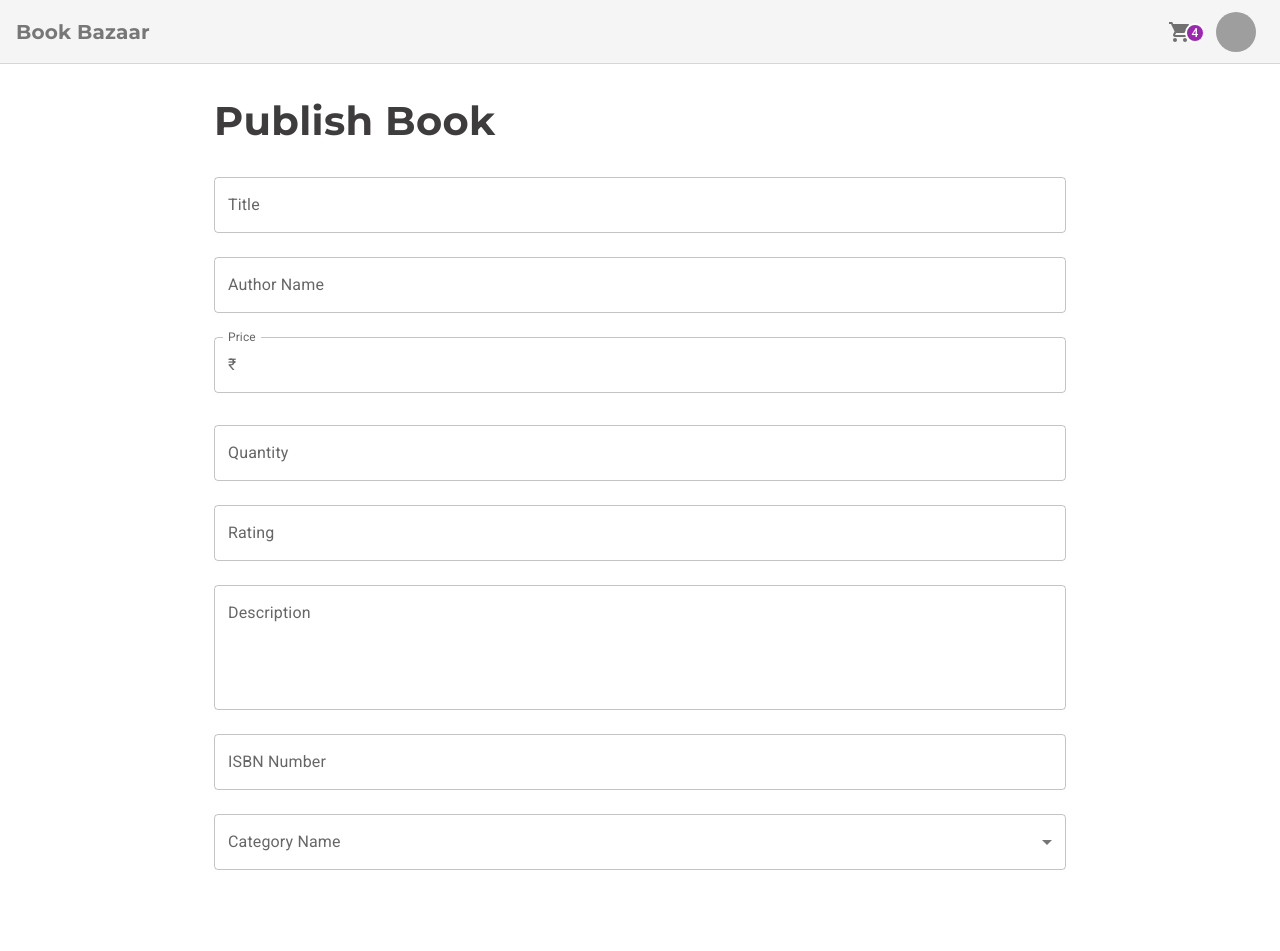
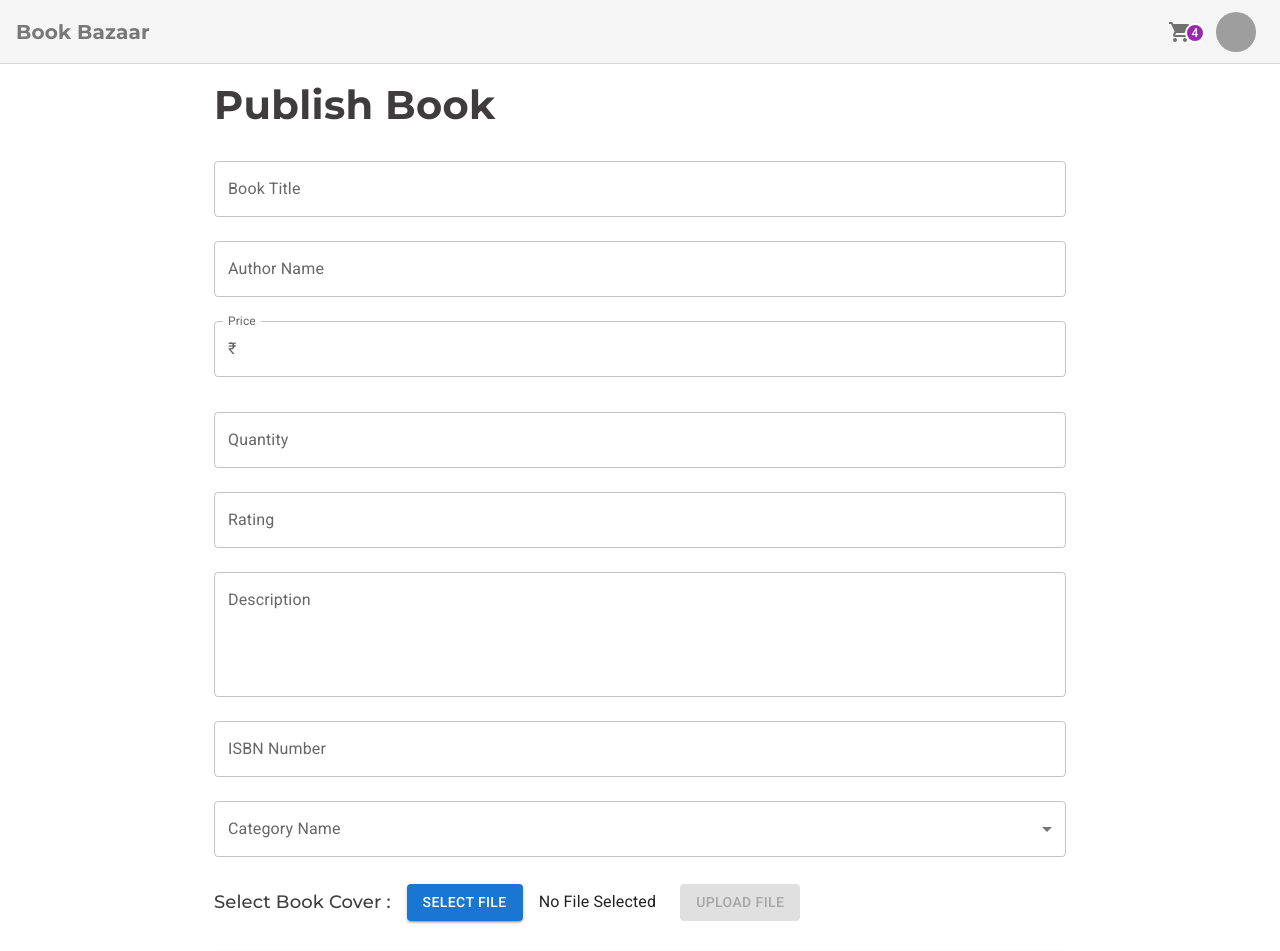
Before and after one commit to keshav1410/BookBazaar, a React (Create React App) app: page /publish in a window 1280 px wide. Shown: the top 951 px of the page. Built offline with nearby package versions, Linux system fonts and the light colour scheme; grey boxes are pictures that could not be loaded.

Commit message:
combined commit

```diff
--- a/src/App.js
+++ b/src/App.js
@@ -35,7 +35,7 @@ const App = () => {
             <Route path="/settings" element={<BookPage />} />
             <Route path="/publish" element={<PublishBook />} />
             <Route path="/admin/manageusers" element={<ManageUsers />} />
-            <Route path="/userprofile" element={<UserProfile />} />
+            <Route path="/profile" element={<UserProfile />} />
             <Route path="/managebooks" element={<ManageBooks />} />
           </Routes>
         </Router>
--- a/src/Components/Navbar.js
+++ b/src/Components/Navbar.js
@@ -25,11 +25,11 @@ const Navbar = () => {
     },
     {
       name: "Manage Books",
-      route: "account",
+      route: "managebooks",
     },
     {
       name: "Manage Users",
-      route: "manageusers",
+      route: "admin/manageusers",
     },
     {
       name: "Logout",
--- a/src/Pages/BookPage.js
+++ b/src/Pages/BookPage.js
@@ -24,7 +24,9 @@ const BookPage = () => {
       const fetchBook = async () => {
         setLoading(true);
         await axios
-          .get(`https://localhost:7250/api/Books/api/book/${bookId}`)
+          .get(
+            `${process.env.REACT_APP_API_URL}/Books/${bookId}/FilterBookById`
+          )
           .then((res) => {
             console.log(res.data);
             dispatch(selectBook(res.data));
--- a/src/Pages/PublishBook.js
+++ b/src/Pages/PublishBook.js
@@ -1,7 +1,7 @@
-import React from "react";
 import Navbar from "../Components/Navbar";
 import {
   Box,
+  Button,
   Container,
   FormControl,
   InputAdornment,
@@ -12,13 +12,129 @@ import {
   TextField,
   Typography,
 } from "@mui/material";
+import { useForm } from "react-hook-form";
+import { useEffect, useRef, useState } from "react";
+import axios from "axios";
+import { Alert, Snackbar } from "@mui/material";
+import { LoadingButton } from "@mui/lab";
+import FormHelperText from "@mui/material/FormHelperText";
+import CircularProgress from "@mui/material/CircularProgress";
+import { green } from "@mui/material/colors";
 
 const PublishBook = () => {
+  const [open, setOpen] = useState(false);
+  const [message, setMessage] = useState("");
+  const [loading, setLoading] = useState(false);
+  const [severity, setSeverity] = useState("success");
+  const [image, setImage] = useState(null);
+  const [success, setSuccess] = useState(false);
+  const [categoryID, setCategoryID] = useState("");
+  const [loading2, setLoading2] = useState(false);
+
+  const {
+    register,
+    reset,
+    handleSubmit,
+    formState: { errors },
+  } = useForm({
+    defaultValues: {
+      title: "",
+      description: "",
+      authorName: "",
+      price: "",
+      quantity: "",
+      isbn: "",
+      categoryID: "",
+      rating: "",
+    },
+  });
+
+  const handleButtonClick = async () => {
+    const userId = "8126999A-F96D-49ED-B355-BC95D738BD4B";
+    const formData = new FormData();
+    formData.append("file", image);
+    if (!loading && image) {
+      setSuccess(false);
+      setLoading(true);
+      axios
+        .post(
+          `${process.env.REACT_APP_API_URL}/Vendor/UploadFile?userId=${userId}`,
+          formData
+        )
+        .then((response) => {
+          setSuccess(true);
+          setLoading(false);
+          console.log(response);
+        })
+        .catch((error) => {
+          setLoading(false);
+          console.log(error);
+        });
+    }
+  };
+
+  const onSubmit = (data) => {
+    const userId = "8126999A-F96D-49ED-B355-BC95D738BD4B";
+    setLoading2(true);
+    data["price"] = Number(data.price);
+    data["quantity"] = Number(data.quantity);
+    data["rating"] = Number(data.rating);
+    console.log(data);
+    axios
+      .post(
+        `${process.env.REACT_APP_API_URL}/Vendor/${userId}/PublishBook`,
+        data
+      )
+      .then((response) => {
+        console.log(response.data);
+        reset();
+        setMessage("Book Published successfully");
+        setLoading2(false);
+        setSeverity("success");
+        setOpen(true);
+      })
+      .catch((error) => {
+        console.log(error);
+        setMessage("Error while Publishing book");
+        setLoading2(false);
+        setSeverity("error");
+        setOpen(true);
+      });
+  };
+  const handleClose = () => {
+    setOpen(false);
+  };
+  const handleChange = (event) => {
+    setImage(event.target.files[0]);
+  };
+  const buttonSx = {
+    ...(success && {
+      bgcolor: green[500],
+      "&:hover": {
+        bgcolor: green[700],
+      },
+    }),
+  };
   return (
     <>
+      <Snackbar
+        open={open}
+        autoHideDuration={6000}
+        onClose={handleClose}
+        anchorOrigin={{ vertical: "top", horizontal: "right" }}
+      >
+        <Alert onClose={handleClose} severity={severity} sx={{ width: "100%" }}>
+          {message}
+        </Alert>
+      </Snackbar>
       <Navbar />
       <Container maxWidth="md">
-        <Box sx={{ my: 6 }}>
+        <Box
+          component="form"
+          onSubmit={handleSubmit(onSubmit)}
+          noValidate
+          sx={{ mt: 1 }}
+        >
           <Typography
             variant="h6"
             textTransform="capitalize"
@@ -35,27 +151,52 @@ const PublishBook = () => {
           </Typography>
           <TextField
             id="outlined-basic"
-            label="Title"
+            label="Book Title"
+            name="title"
             variant="outlined"
             fullWidth
             margin="normal"
+            error={errors.title ? true : false}
+            helperText={
+              errors.title?.type === "required" && "Book Title is required"
+            }
+            {...register("title", { required: true })}
           />
           <TextField
             id="outlined-basic"
             label="Author Name"
             variant="outlined"
+            name="authorName"
             fullWidth
             margin="normal"
+            error={errors.authorName ? true : false}
+            helperText={
+              errors.authorName?.type === "required" &&
+              "Author Name is required"
+            }
+            {...register("authorName", { required: true })}
           />
           <FormControl fullWidth sx={{ my: 2 }}>
-            <InputLabel htmlFor="outlined-adornment-amount">Price</InputLabel>
+            <InputLabel
+              htmlFor="outlined-adornment-amount"
+              error={errors.price ? true : false}
+            >
+              Price
+            </InputLabel>
             <OutlinedInput
+              type="number"
+              name="price"
               id="outlined-adornment-amount"
               startAdornment={
                 <InputAdornment position="start">₹</InputAdornment>
               }
               label="Price"
+              error={errors.price ? true : false}
+              {...register("price", { required: true })}
             />
+            <FormHelperText error={errors.price ? true : false}>
+              {errors.price?.type === "required" && "Price is required"}
+            </FormHelperText>
           </FormControl>
           <TextField
             id="outlined-basic"
@@ -64,49 +205,157 @@ const PublishBook = () => {
             fullWidth
             margin="normal"
             type="number"
+            name="quantity"
+            error={errors.quantity ? true : false}
+            helperText={
+              errors.quantity?.type === "required" && "Quantity is required"
+            }
+            {...register("quantity", { required: true })}
           />
           <TextField
             id="outlined-basic"
             label="Rating"
             variant="outlined"
+            name="rating"
             fullWidth
             margin="normal"
             type="number"
+            error={errors.rating ? true : false}
+            helperText={
+              (errors.rating?.type === "required" && "Rating is required") ||
+              (errors.rating?.type === "pattern" &&
+                "Ratings should range from 1 to 5 with up to one decimal point")
+            }
+            {...register("rating", {
+              required: true,
+              pattern: /^[1-5](\.[0-9])?$/,
+            })}
           />
           <TextField
             id="outlined-multiline-static"
             label="Description"
+            name="description"
             multiline
             rows={4}
             margin="normal"
             fullWidth
+            error={errors.description ? true : false}
+            helperText={
+              errors.description?.type === "required" &&
+              "Description is required"
+            }
+            {...register("description", { required: true })}
           />
           <TextField
             id="outlined-basic"
             label="ISBN Number"
+            name="isbn"
             variant="outlined"
             fullWidth
             margin="normal"
+            error={errors.isbn ? true : false}
+            helperText={
+              errors.isbn?.type === "required" && "ISBN Number is required"
+            }
+            {...register("isbn", { required: true })}
           />
-          <FormControl fullWidth sx={{ my: 2 }}>
+          <FormControl
+            fullWidth
+            sx={{ my: 2 }}
+            error={errors.categoryID ? true : false}
+          >
             <InputLabel id="demo-simple-select-label">Category Name</InputLabel>
             <Select
               labelId="demo-simple-select-label"
               id="demo-simple-select"
-              //   value={age}
+              // value={categoryID}
               label="Category Name"
-              //   onChange={handleChange}
+              // onChange={handleCategoryChange}
+              name="categoryID"
+              {...register("categoryID", { required: true })}
             >
-              <MenuItem value="classics">Classics</MenuItem>
-              <MenuItem value="comic-book">Comic Book</MenuItem>
-              <MenuItem value="detective-and-mystery">
+              <MenuItem value="693942EC-0F2D-4E22-BB9E-1BDD6786DA73">
+                Classics
+              </MenuItem>
+              <MenuItem value="12FB4864-A627-4663-BD73-8301C620D04F">
+                Comic Book
+              </MenuItem>
+              <MenuItem value="11637C8C-2B50-4505-AD59-3022B7C44545">
                 Detective and Mystery
               </MenuItem>
-              <MenuItem value="fantasy">Fantasy</MenuItem>
-              <MenuItem value="historical-fiction">Historical Fiction</MenuItem>
-              <MenuItem value="horror">Horror</MenuItem>
+              <MenuItem value="FD7753AB-4E4E-42F6-9136-906D6D3BBB13">
+                Fantasy
+              </MenuItem>
+              <MenuItem value="0EC64D9E-C34A-4481-80D0-7C2FA3B0869B">
+                Historical Fiction
+              </MenuItem>
+              <MenuItem value="BE9E68D3-1724-4F49-A0A3-08075288A94E">
+                Horror
+              </MenuItem>
             </Select>
+            <FormHelperText>
+              {errors.categoryID?.type === "required" &&
+                "Category Name is required"}
+            </FormHelperText>
           </FormControl>
+          <Box display="flex" alignItems="center">
+            <Typography
+              variant="h6"
+              textTransform="capitalize"
+              sx={{
+                fontFamily: "Montserrat",
+                fontWeight: "500",
+                fontSize: "18px",
+                lineHeight: "17px",
+                color: "#3e3c3c",
+                mr: 2,
+              }}
+            >
+              Select Book Cover :
+            </Typography>
+            <Button variant="contained" component="label">
+              Select file
+              <input
+                hidden
+                accept="image/*"
+                type="file"
+                onChange={handleChange}
+              />
+            </Button>
+            <Box sx={{ mx: 2 }}>{image ? image.name : "No File Selected"}</Box>
+            <Box sx={{ m: 1, position: "relative" }}>
+              <Button
+                variant="contained"
+                sx={buttonSx}
+                disabled={loading || image ? false : true}
+                onClick={handleButtonClick}
+              >
+                {!success ? "Upload file" : "file uploaded"}
+              </Button>
+              {loading && (
+                <CircularProgress
+                  size={24}
+                  sx={{
+                    color: green[500],
+                    position: "absolute",
+                    top: "50%",
+                    left: "50%",
+                    marginTop: "-12px",
+                    marginLeft: "-12px",
+                  }}
+                />
+              )}
+            </Box>
+          </Box>
+          <LoadingButton
+            type="submit"
+            fullWidth
+            loading={loading2}
+            variant="contained"
+            sx={{ mt: 3, mb: 2 }}
+          >
+            Publish Book
+          </LoadingButton>
         </Box>
       </Container>
     </>
--- a/src/Pages/UserProfile.js
+++ b/src/Pages/UserProfile.js
@@ -33,7 +33,7 @@ const UserProfile = () => {
     setLoading(true);
     await axios
       .get(
-        "https://localhost:7250/api/Admin/0E9AA102-D7D7-448C-AC2A-177D91C880CF/GetUserById"
+        "https://localhost:7250/api/Admin/8126999A-F96D-49ED-B355-BC95D738BD4B/GetUserById"
       )
       .then((res) => {
         setProfile(res.data);
@@ -54,7 +54,7 @@ const UserProfile = () => {
       setChecked(true);
       await axios
         .post(
-          "https://localhost:7250/api/Vendor/0E9AA102-D7D7-448C-AC2A-177D91C880CF/ConvertToVendor"
+          "https://localhost:7250/api/Vendor/8126999A-F96D-49ED-B355-BC95D738BD4B/ConvertToVendor"
         )
         .then((res) => {
           console.log(res.data);
--- a/src/Redux/Actions/books.js
+++ b/src/Redux/Actions/books.js
@@ -1,4 +1,4 @@
-import { ActionTypes } from "../Constants/ActionTypes";
+import { ActionTypes } from "../Constants/actionTypes";
 
 export const addBooks = (books) => {
   return {
--- a/src/Redux/Reducers/booksReducer.js
+++ b/src/Redux/Reducers/booksReducer.js
@@ -1,4 +1,4 @@
-import { ActionTypes } from "../Constants/ActionTypes";
+import { ActionTypes } from "../Constants/actionTypes";
 
 const initialState = {
   books: [],
```
Also changed, not shown: 1 other file (tests, documents, lock files or other folders).
